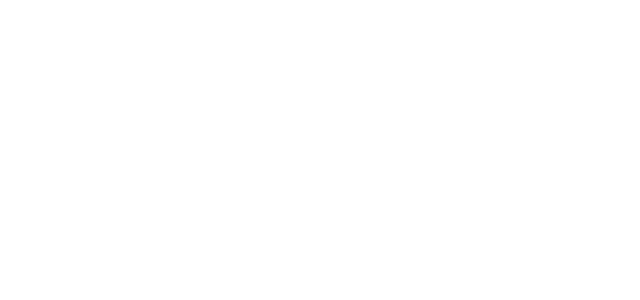
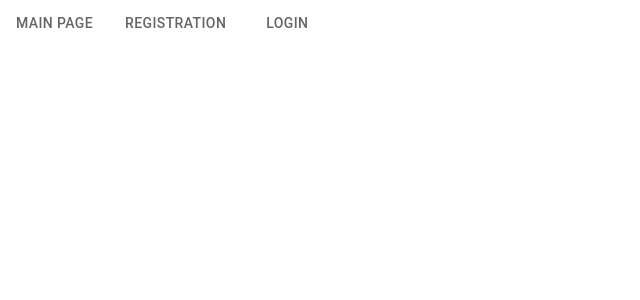
Before and after one commit to teilarer/quiz-game-by-fantastic-five, a React (Create React App) app in the folder frontend/: page / in a window 1280 px wide. Shown: the top 300 px of the page, without its empty margins (0-640 px from the left). Built offline with nearby package versions, Linux system fonts and the light colour scheme.

Commit message:
добавлен useselector

```diff
--- a/frontend/src/features/main/Main.tsx
+++ b/frontend/src/features/main/Main.tsx
@@ -1,9 +1,16 @@
 import React from 'react';
+import { useSelector } from 'react-redux';
 import { Outlet } from 'react-router-dom';
+import { RootState } from '../../store';
+import Navigation from '../nav/Navigation';
 
 function Main(): JSX.Element {
+  const selector = useSelector((globalState: RootState) => globalState.auth);
   return (
-    <Outlet />
+    <>
+      <Navigation user={selector.user} />
+      <Outlet />
+    </>
   );
 }
 
--- a/frontend/src/features/nav/Navigation.tsx
+++ b/frontend/src/features/nav/Navigation.tsx
@@ -1,36 +1,39 @@
 import { Tabs, Tab } from '@mui/material';
-import { Link } from 'react-router-dom';
+import { useSelector } from 'react-redux';
+import { RootState } from '../../store';
 
-export default function Navigation ({user}) {
+export default function Navigation({ user }):JSX.Element {
+  const selector = useSelector((globalState: RootState) => globalState.auth);
+  console.log(selector, 'eto lejit selector');
     return (
 <nav>
   <Tabs
-    value={value}
-    onChange={handleChange}
+    // value={value}
+    // onChange={handleChange}
     textColor="secondary"
     indicatorColor="secondary"
     aria-label="secondary tabs example"
   >
-     {!user ? (
+     {!selector.user ? (
         <>
-    <Tab value="Main Page" label="Main Page" href="/"/>
-    <Tab value="Registration" label="Registration" href="/registration"/>
-    <Tab value="Login" label="Login" href="/login"/>
-    </>
+    <Tab value="Main Page" label="Main Page" href="/" />
+    <Tab value="Registration" label="Registration" href="/auth/register" />
+    <Tab value="Login" label="Login" href="/auth/login" />
+        </>
     ) : (
         <>
-        <Tab value="Main Page" label="Main Page" href="/"/>
+        <Tab value="Main Page" label="Main Page" href="/" />
         <h3>
         Приветствую,
-                {user.name}
+                {selector?.user.name}
                 , ваш счёт
                 {' '}
-                {user.score}
+                {selector?.user.score}
         </h3>
-        <Tab value="Logout" label="Logout" href="/logout"/>
+        <Tab value="Logout" label="Logout" href="/logout" />
         </>
-        )
-    }
-    </Tabs>
-    </nav>
-    )}
+        )}
+  </Tabs>
+</nav>
+    );
+}
```
Also changed, not shown: 1 other file (tests, documents, lock files or other folders).
